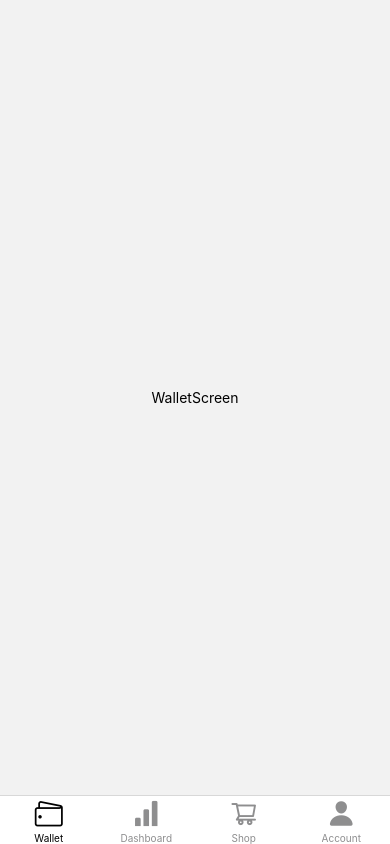
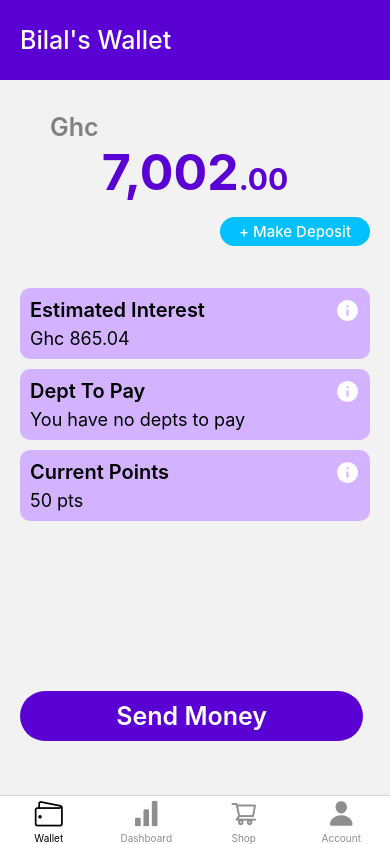
Before and after one commit to yoshiodei/react-native-savings-app-Unisave-, a React Native app: screen /Wallet in a window 390 px wide. Built offline with nearby package versions, Linux system fonts and the light colour scheme.

Commit message:
add content

```diff
--- a/Screens/WalletScreen.js
+++ b/Screens/WalletScreen.js
@@ -1,13 +1,101 @@
 //import liraries
 import React, { Component } from "react";
-import { View, Text, StyleSheet } from "react-native";
+import {
+  View,
+  Text,
+  StyleSheet,
+  SafeAreaView,
+  TouchableOpacity,
+} from "react-native";
+//import icons
+import { MaterialIcons } from "@expo/vector-icons";
 
 // create a component
 const WalletScreen = () => {
   return (
-    <View style={styles.container}>
-      <Text>WalletScreen</Text>
-    </View>
+    <SafeAreaView style={styles.container}>
+      <View style={styles.headerView}>
+        <Text style={{ fontSize: 25, fontWeight: "500", color: "white" }}>
+          Bilal's Wallet
+        </Text>
+      </View>
+      <View style={styles.amountView}>
+        <Text
+          style={{
+            fontSize: 25,
+            fontWeight: "600",
+            marginLeft: 30,
+            color: "grey",
+          }}
+        >
+          Ghc
+        </Text>
+        <Text
+          style={{
+            fontSize: 50,
+            fontWeight: "700",
+            textAlign: "center",
+            color: "#5A01D3",
+          }}
+        >
+          7,002<Text style={{ fontSize: 30 }}>.00</Text>
+        </Text>
+        <TouchableOpacity
+          style={{
+            backgroundColor: "#02C1FE",
+            padding: 5,
+            width: 150,
+            borderRadius: 20,
+            marginTop: 15,
+            alignSelf: "flex-end",
+          }}
+        >
+          <Text style={styles.depositBtn}>+ Make Deposit</Text>
+        </TouchableOpacity>
+      </View>
+      <View style={styles.listView}>
+        <View style={styles.list}>
+          <View
+            style={{ flexDirection: "row", justifyContent: "space-between" }}
+          >
+            <Text style={{ fontSize: 20, fontWeight: "600" }}>
+              Estimated Interest
+            </Text>
+            <MaterialIcons name="info" size={25} color="white" />
+          </View>
+          <Text style={{ fontSize: 18, marginTop: 5 }}>Ghc 865.04</Text>
+        </View>
+        <View style={styles.list}>
+          <View
+            style={{ flexDirection: "row", justifyContent: "space-between" }}
+          >
+            <Text style={{ fontSize: 20, fontWeight: "600" }}>Dept To Pay</Text>
+            <MaterialIcons name="info" size={25} color="white" />
+          </View>
+          <Text style={{ fontSize: 18, marginTop: 5 }}>
+            You have no depts to pay
+          </Text>
+        </View>
+        <View style={styles.list}>
+          <View
+            style={{ flexDirection: "row", justifyContent: "space-between" }}
+          >
+            <Text style={{ fontSize: 20, fontWeight: "600" }}>
+              Current Points
+            </Text>
+            <MaterialIcons name="info" size={25} color="white" />
+          </View>
+          <Text style={{ fontSize: 18, marginTop: 5 }}>50 pts</Text>
+        </View>
+      </View>
+      <View styles={styles.sendBtnView}>
+        <TouchableOpacity style={styles.sendBtn}>
+          <Text style={{ fontSize: 25, fontWeight: "600", color: "white" }}>
+            Send Money
+          </Text>
+        </TouchableOpacity>
+      </View>
+    </SafeAreaView>
   );
 };
 
@@ -15,8 +103,43 @@ const WalletScreen = () => {
 const styles = StyleSheet.create({
   container: {
     flex: 1,
+    paddingHorizontal: 20,
+  },
+  headerView: {
+    height: "10%",
+    backgroundColor: "#5A01D3",
     justifyContent: "center",
+    paddingHorizontal: 20,
+  },
+  amountView: {
+    height: "25%",
+    justifyContent: "center",
+    paddingHorizontal: 20,
+  },
+  listView: {
+    height: "50%",
+    paddingHorizontal: 20,
+  },
+  depositBtn: {
+    fontSize: 15,
+    color: "white",
+    fontWeight: "500",
+    textAlign: "center",
+  },
+  list: {
+    backgroundColor: "#D3B3FF",
+    padding: 10,
+    borderRadius: 10,
+    marginTop: 10,
+  },
+  sendBtn: {
+    backgroundColor: "#5A01D3",
+    padding: 10,
+    width: "88%",
     alignItems: "center",
+    marginHorizontal: 20,
+    borderRadius: 50,
+    marginTop: 15,
   },
 });
 
```
